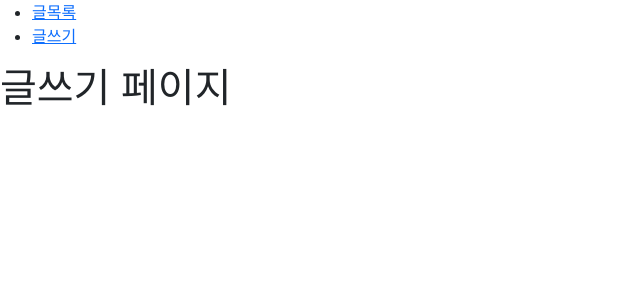
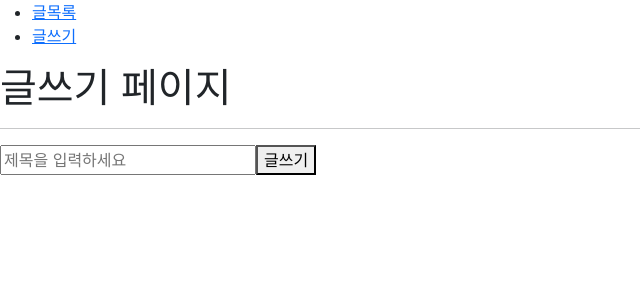
Before and after one commit to suhyeon5028/React-My-App, a React (Create React App) app: page /write in a window 1280 px wide. Shown: the top 300 px of the page, without its empty margins (0-640 px from the left). Built offline with nearby package versions, Linux system fonts and the light colour scheme.

Commit message:
글쓰기

```diff
--- a/src/pages/WritePage.js
+++ b/src/pages/WritePage.js
@@ -1,9 +1,21 @@
 import React from 'react';
+
+const handleWrite = () => {
+  // ListPage의 setPosts에 무엇을 담아야할까?
+  let post = { id: 6, title: '인풋값' };
+};
 
 const WritePage = () => {
   return (
     <div>
       <h1>글쓰기 페이지</h1>
+      <hr />
+      <form>
+        <input type="text" placeholder="제목을 입력하세요" />
+        <button type="button" onClick={handleWrite}>
+          글쓰기
+        </button>
+      </form>
     </div>
   );
 };
```
